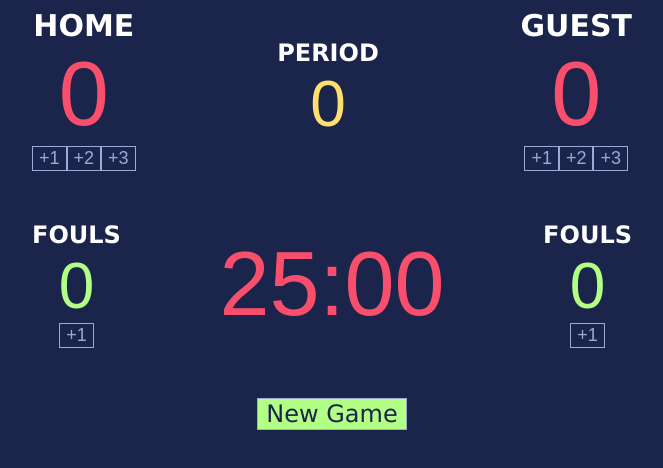
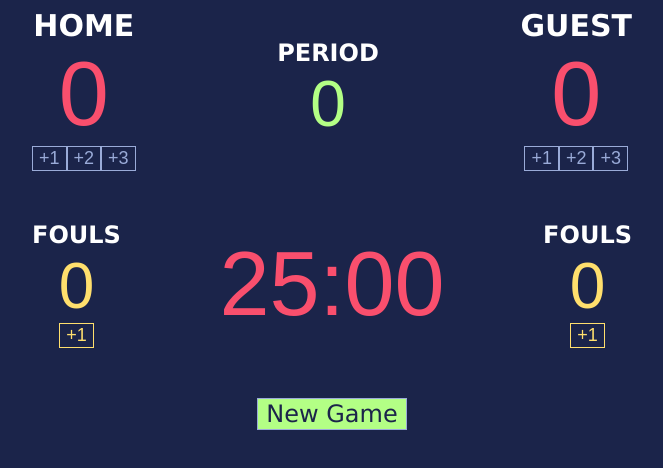
Before and after one commit to sykolax/basketball-scoreboard, a plain HTML site: page index.html in a window 1280 px wide. Shown: the whole page, without its empty margins (308-971 px from the left). Drawn offline with Linux system fonts and the light colour scheme; a web font is replaced by a local one.

Commit message:
fix: fix color on foul and period

```diff
--- a/index.html
+++ b/index.html
@@ -40,7 +40,7 @@
         <div class="basic-card">
           <h4>FOULS</h4>
           <div class="secondary-num">0</div>
-          <button>+1</button>
+          <button class="foul-btn">+1</button>
         </div>
         <div>
           <div class="primary-num">25:00</div>
@@ -48,7 +48,7 @@
         <div class="basic-card">
           <h4>FOULS</h4>
           <div class="secondary-num">0</div>
-          <button>+1</button>
+          <button class="foul-btn">+1</button>
         </div>
       </div>
       <button id="new-game-btn">New Game</button>
--- a/styles.css
+++ b/styles.css
@@ -48,12 +48,18 @@ button {
 
 .secondary-num {
     font-size: 64px;
+    color: var(--highlight-yellow);
+}
+
+.foul-btn {
+    color: var(--highlight-yellow);
+    border: 1px solid var(--highlight-yellow);
+}
+
+#period-num {
     color: var(--hightlight-green);
 }
 
-#period-num {
-    color: var(--highlight-yellow);
-}
 
 #new-game-btn {
     width: 150px;
```
